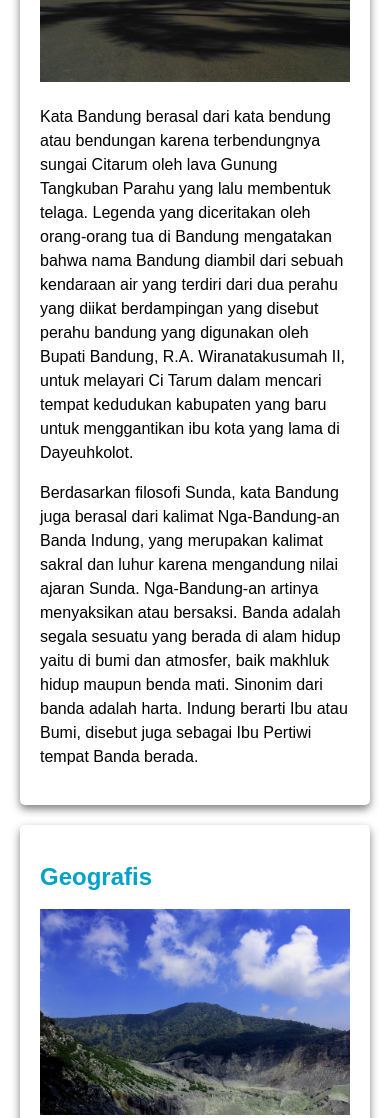
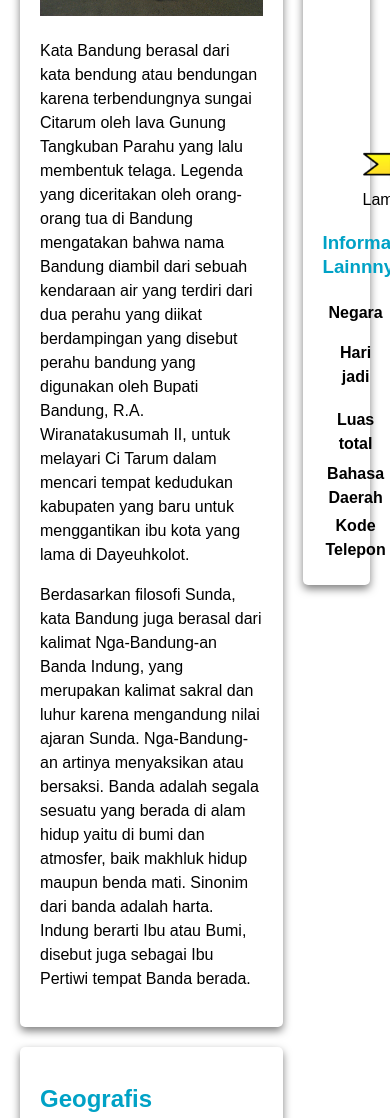
Before and after one commit to shandraspertiwi/dicoding-basic-web-progress, a plain HTML site: page index.html in a window 390 px wide. Shown: the part 635-1753 px from the top of the page. Drawn offline with Linux system fonts and the light colour scheme; a web font is replaced by a local one.

Commit message:
update styling

```diff
--- a/assets/styles/style.css
+++ b/assets/styles/style.css
@@ -1,10 +1,26 @@
 @import url('https://fonts.googleapis.com/css2?family=Baloo+Tammudu+2&display=swap');
+@media screen and (max-width: 1000px) {
+    #content,
+    aside {
+        width: 100%;
+        padding: 0;
+    }
+}
+
+* {
+    box-sizing: border-box;
+}
 
 body {
     font-family: 'Baloo Tammudu 2', sans-serif;
     line-height: 1.5em;
     margin: 0;
     padding: 0;
+}
+
+#content {
+    float: left;
+    width: 75%;
 }
 
 .featured-image {
@@ -33,9 +49,15 @@ body {
     color: white;
 }
 
+header {
+    display: inline;
+}
+
 nav {
     background-color: #00a2c6;
     padding: 5px;
+    position: sticky;
+    top: 0;
 }
 
 nav a {
@@ -57,6 +79,7 @@ nav li {
 
 main {
     padding: 20px;
+    overflow: auto;
 }
 
 article {
@@ -79,6 +102,12 @@ footer {
     font-weight: bold;
 }
 
+aside {
+    float: right;
+    width: 25%;
+    padding-left: 20px;
+}
+
 .profile header {
     text-align: center;
 }
--- a/index.html
+++ b/index.html
@@ -5,6 +5,7 @@
         <link rel="stylesheet" href="https://stackpath.bootstrapcdn.com/bootstrap/4.3.1/css/bootstrap.min.css">
         -->
         <link rel="stylesheet" href="assets/styles/style.css">
+        <meta name="viewport" content="width=device-width", initial-scale=1>
         <title>Kota Bandung</title>
     </head>
     <body>
@@ -18,7 +19,7 @@
                         <li><a href="#sejarah">Sejarah</a></li>
                         <li><a href="#geografis">Geografis</a></li>
                         <li><a href="#wisata">Wisata</a></li>
-                    </ul>
+                     </ul>
                 </nav>
         </header>
         <main>
```
